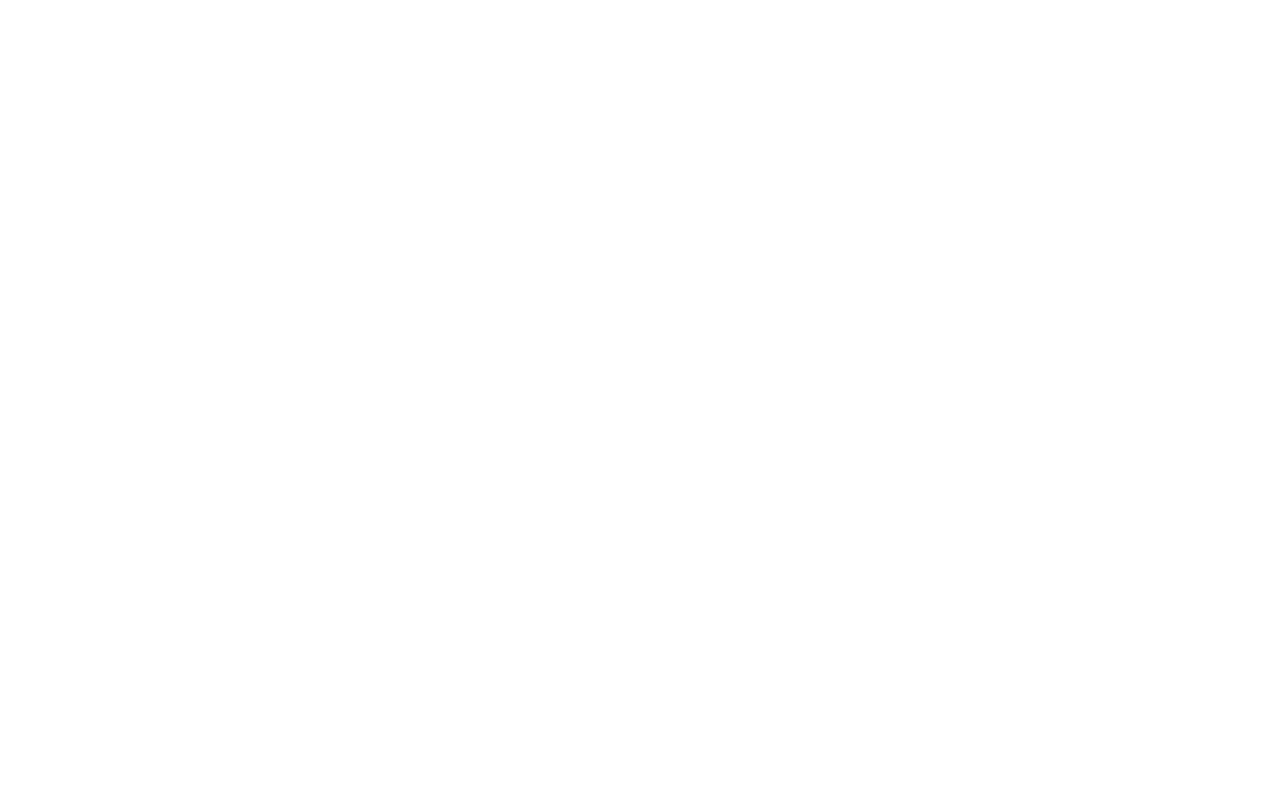
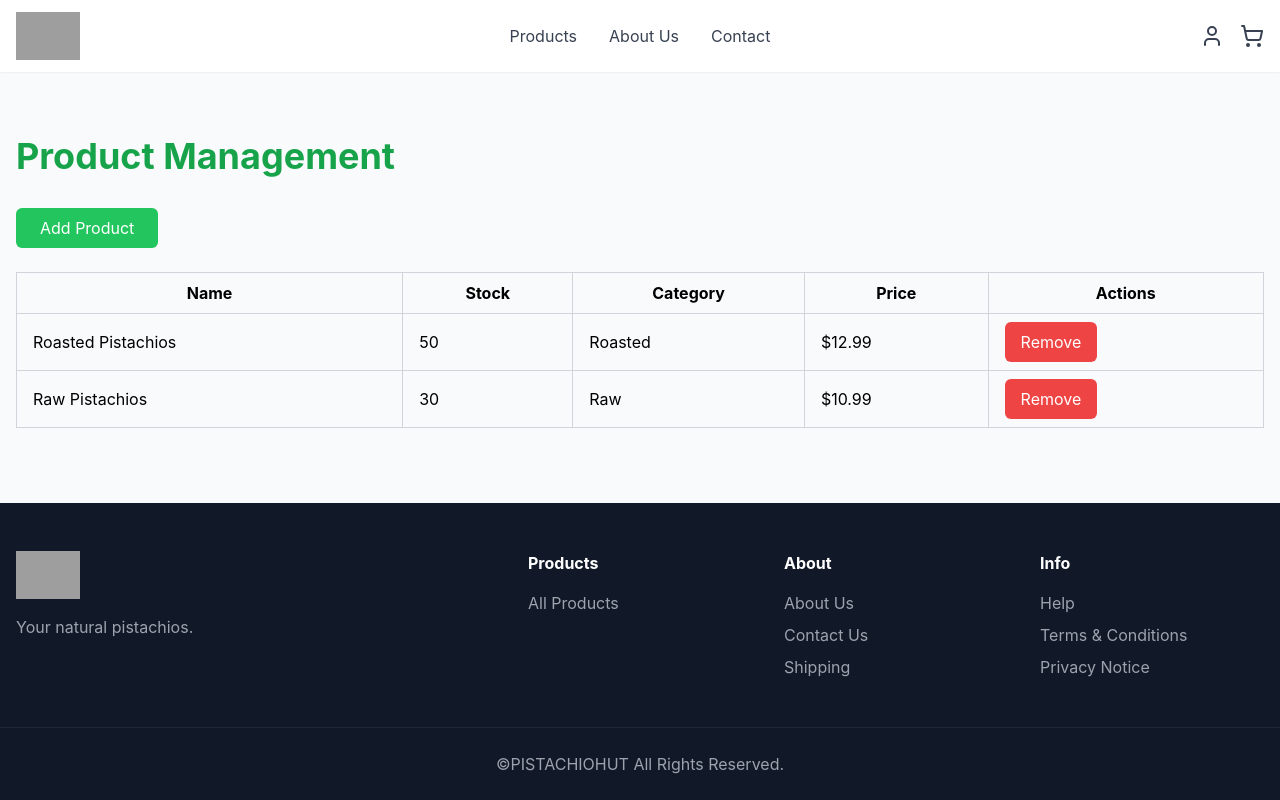
Before and after one commit to Tillobal-Siirt-Fistigi/frontend, a React (Create React App) app: page /admin/products in a window 1280 px wide. Before the commit this address had no page. Built offline with nearby package versions, Linux system fonts and the light colour scheme; grey boxes are pictures that could not be loaded; the HTML template or start-up script is replaced by a standard one.

Commit message:
admin dashboard foundation

```diff
--- a/src/App.js
+++ b/src/App.js
@@ -10,6 +10,10 @@ import ThankYouPage from './Pages/ThankYouPage';
 import { LoginPage, SignupPage } from './Pages/AuthPages';
 import About from './Pages/About';
 import Contact from './Pages/Contact';
+import AdminDashboard from './Pages/AdminDashboard';
+import ProductManagement from './Pages/ProductManagement';
+import InvoiceManagement from './Pages/InvoiceManagement';
+
 
 function App() {
   return (
@@ -26,6 +30,12 @@ function App() {
         <Route path="/thank-you" element={<ThankYouPage />} />
         <Route path="/login" element={<LoginPage />} />
         <Route path="/signup" element={<SignupPage />} />
+
+                {/* Admin Routes */}
+        <Route path="/admin" element={<AdminDashboard />} />
+        <Route path="/admin/products" element={<ProductManagement />} />
+        <Route path="/admin/invoices" element={<InvoiceManagement />} />
+
       </Routes>
     </BrowserRouter>
   );
--- /dev/null
+++ b/src/Pages/AdminDashboard.js
@@ -0,0 +1,45 @@
+import React from 'react';
+import Header from '../components/Header';
+import Footer from '../components/Footer';
+
+const AdminDashboard = () => {
+  return (
+    <div className="min-h-screen flex flex-col">
+      <Header />
+      <main className="flex-grow bg-gray-50">
+        <div className="container mx-auto px-4 py-16 text-center">
+          <h1 className="text-4xl font-bold mb-8 text-green-600">Admin Dashboard</h1>
+          <p className="text-lg text-gray-700 leading-relaxed">
+            Welcome to the Admin Dashboard. Use the navigation menu to manage products, invoices, and comments.
+          </p>
+          <div className="mt-12 grid grid-cols-1 md:grid-cols-3 gap-8">
+            <div className="bg-white p-6 rounded-lg shadow-md">
+              <h2 className="text-2xl font-bold text-green-600 mb-4">Product Management</h2>
+              <p className="text-gray-700">Add, remove, and manage stock of products in the store.</p>
+              <button className="mt-4 bg-green-500 text-white px-6 py-2 rounded-md hover:bg-green-600 transition-transform transform hover:scale-105">
+                <a href="/admin/products">Go to Products</a>
+              </button>
+            </div>
+            <div className="bg-white p-6 rounded-lg shadow-md">
+              <h2 className="text-2xl font-bold text-green-600 mb-4">Invoice Management</h2>
+              <p className="text-gray-700">View and manage invoices, track sales, and generate reports.</p>
+              <button className="mt-4 bg-green-500 text-white px-6 py-2 rounded-md hover:bg-green-600 transition-transform transform hover:scale-105">
+                <a href="/admin/invoices">Go to Invoices</a>
+              </button>
+            </div>
+            <div className="bg-white p-6 rounded-lg shadow-md">
+              <h2 className="text-2xl font-bold text-green-600 mb-4">Comment Approval</h2>
+              <p className="text-gray-700">Approve or reject customer comments and ratings.</p>
+              <button className="mt-4 bg-green-500 text-white px-6 py-2 rounded-md hover:bg-green-600 transition-transform transform hover:scale-105">
+                <a href="/admin/comments">Go to Comments</a>
+              </button>
+            </div>
+          </div>
+        </div>
+      </main>
+      <Footer />
+    </div>
+  );
+};
+
+export default AdminDashboard;
--- /dev/null
+++ b/src/Pages/InvoiceManagement.js
@@ -0,0 +1,42 @@
+import React from 'react';
+import Header from '../components/Header';
+import Footer from '../components/Footer';
+
+const InvoiceManagement = () => {
+  const invoices = [
+    { id: 1, date: '2024-11-01', total: 200.00 },
+    { id: 2, date: '2024-11-02', total: 150.00 },
+  ];
+
+  return (
+    <div className="min-h-screen flex flex-col">
+      <Header />
+      <main className="flex-grow bg-gray-50">
+        <div className="container mx-auto px-4 py-16">
+          <h1 className="text-4xl font-bold mb-8 text-green-600">Invoice Management</h1>
+          <table className="table-auto w-full border-collapse border border-gray-300">
+            <thead>
+              <tr>
+                <th className="border border-gray-300 px-4 py-2">Invoice ID</th>
+                <th className="border border-gray-300 px-4 py-2">Date</th>
+                <th className="border border-gray-300 px-4 py-2">Total</th>
+              </tr>
+            </thead>
+            <tbody>
+              {invoices.map(invoice => (
+                <tr key={invoice.id}>
+                  <td className="border border-gray-300 px-4 py-2">{invoice.id}</td>
+                  <td className="border border-gray-300 px-4 py-2">{invoice.date}</td>
+                  <td className="border border-gray-300 px-4 py-2">${invoice.total.toFixed(2)}</td>
+                </tr>
+              ))}
+            </tbody>
+          </table>
+        </div>
+      </main>
+      <Footer />
+    </div>
+  );
+};
+
+export default InvoiceManagement;
--- /dev/null
+++ b/src/Pages/ProductManagement.js
@@ -0,0 +1,67 @@
+import React, { useState } from 'react';
+import Header from '../components/Header';
+import Footer from '../components/Footer';
+
+const ProductManagement = () => {
+  const [products, setProducts] = useState([
+    { id: 1, name: 'Roasted Pistachios', stock: 50, category: 'Roasted', price: 12.99 },
+    { id: 2, name: 'Raw Pistachios', stock: 30, category: 'Raw', price: 10.99 },
+  ]);
+
+  const handleAddProduct = () => {
+    // Add product logic
+  };
+
+  const handleRemoveProduct = (id) => {
+    setProducts(products.filter(product => product.id !== id));
+  };
+
+  return (
+    <div className="min-h-screen flex flex-col">
+      <Header />
+      <main className="flex-grow bg-gray-50">
+        <div className="container mx-auto px-4 py-16">
+          <h1 className="text-4xl font-bold mb-8 text-green-600">Product Management</h1>
+          <button
+            onClick={handleAddProduct}
+            className="bg-green-500 text-white px-6 py-2 rounded-md hover:bg-green-600 transition-transform transform hover:scale-105 mb-6"
+          >
+            Add Product
+          </button>
+          <table className="table-auto w-full border-collapse border border-gray-300">
+            <thead>
+              <tr>
+                <th className="border border-gray-300 px-4 py-2">Name</th>
+                <th className="border border-gray-300 px-4 py-2">Stock</th>
+                <th className="border border-gray-300 px-4 py-2">Category</th>
+                <th className="border border-gray-300 px-4 py-2">Price</th>
+                <th className="border border-gray-300 px-4 py-2">Actions</th>
+              </tr>
+            </thead>
+            <tbody>
+              {products.map(product => (
+                <tr key={product.id}>
+                  <td className="border border-gray-300 px-4 py-2">{product.name}</td>
+                  <td className="border border-gray-300 px-4 py-2">{product.stock}</td>
+                  <td className="border border-gray-300 px-4 py-2">{product.category}</td>
+                  <td className="border border-gray-300 px-4 py-2">${product.price.toFixed(2)}</td>
+                  <td className="border border-gray-300 px-4 py-2">
+                    <button
+                      onClick={() => handleRemoveProduct(product.id)}
+                      className="bg-red-500 text-white px-4 py-2 rounded-md hover:bg-red-600 transition-transform transform hover:scale-105"
+                    >
+                      Remove
+                    </button>
+                  </td>
+                </tr>
+              ))}
+            </tbody>
+          </table>
+        </div>
+      </main>
+      <Footer />
+    </div>
+  );
+};
+
+export default ProductManagement;
--- /dev/null
+++ b/src/components/AdminNav.js
@@ -0,0 +1,26 @@
+import React from 'react';
+import { Link } from 'react-router-dom';
+
+const AdminNav = () => (
+  <nav className="bg-gray-900 text-white py-4">
+    <div className="container mx-auto flex justify-between">
+      <h1 className="text-2xl font-bold">Admin Dashboard</h1>
+      <ul className="flex space-x-6">
+        <li>
+          <Link to="/admin/products" className="hover:underline">Product Management</Link>
+        </li>
+        <li>
+          <Link to="/admin/invoices" className="hover:underline">Invoice Management</Link>
+        </li>
+        <li>
+          <Link to="/admin/comments" className="hover:underline">Comment Approval</Link>
+        </li>
+        <li>
+          <Link to="/admin/deliveries" className="hover:underline">Delivery Management</Link>
+        </li>
+      </ul>
+    </div>
+  </nav>
+);
+
+export default AdminNav;
```
